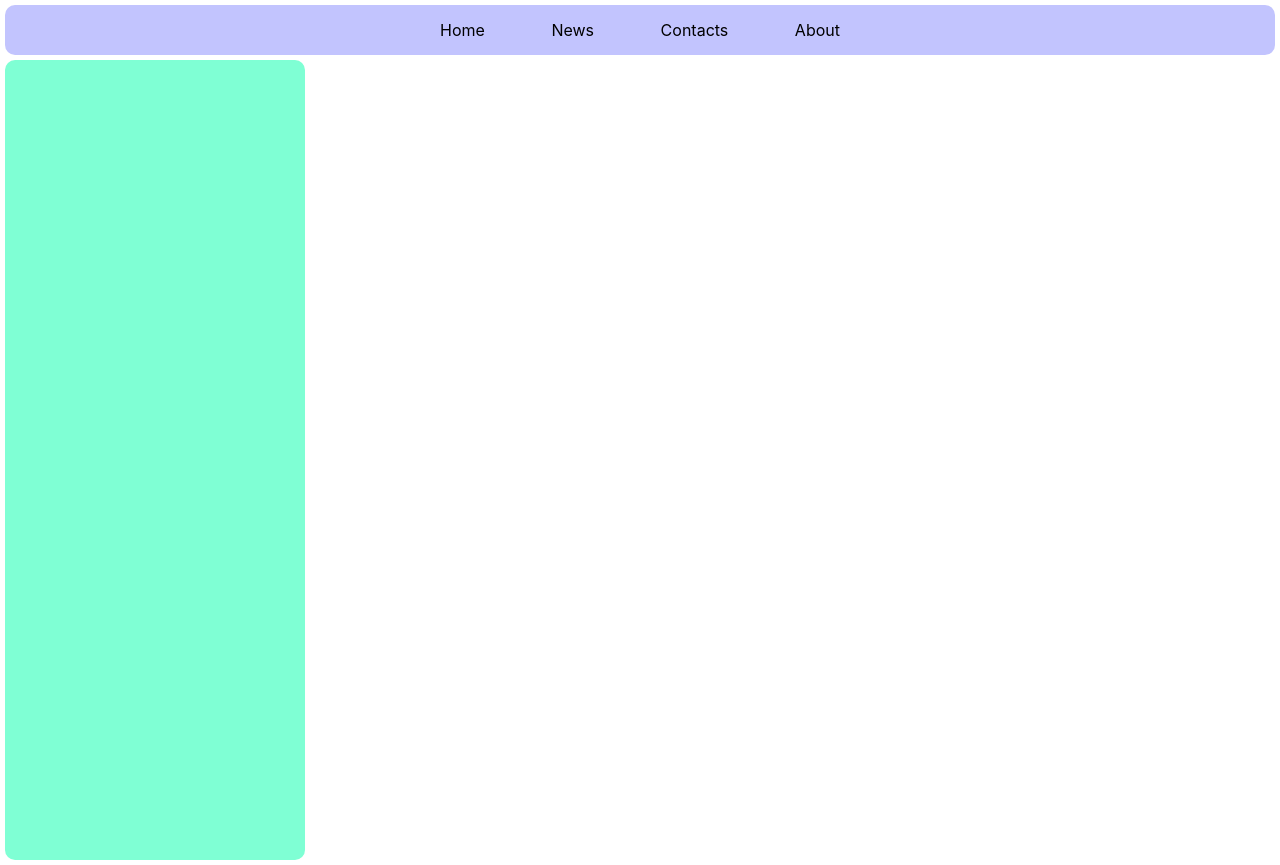
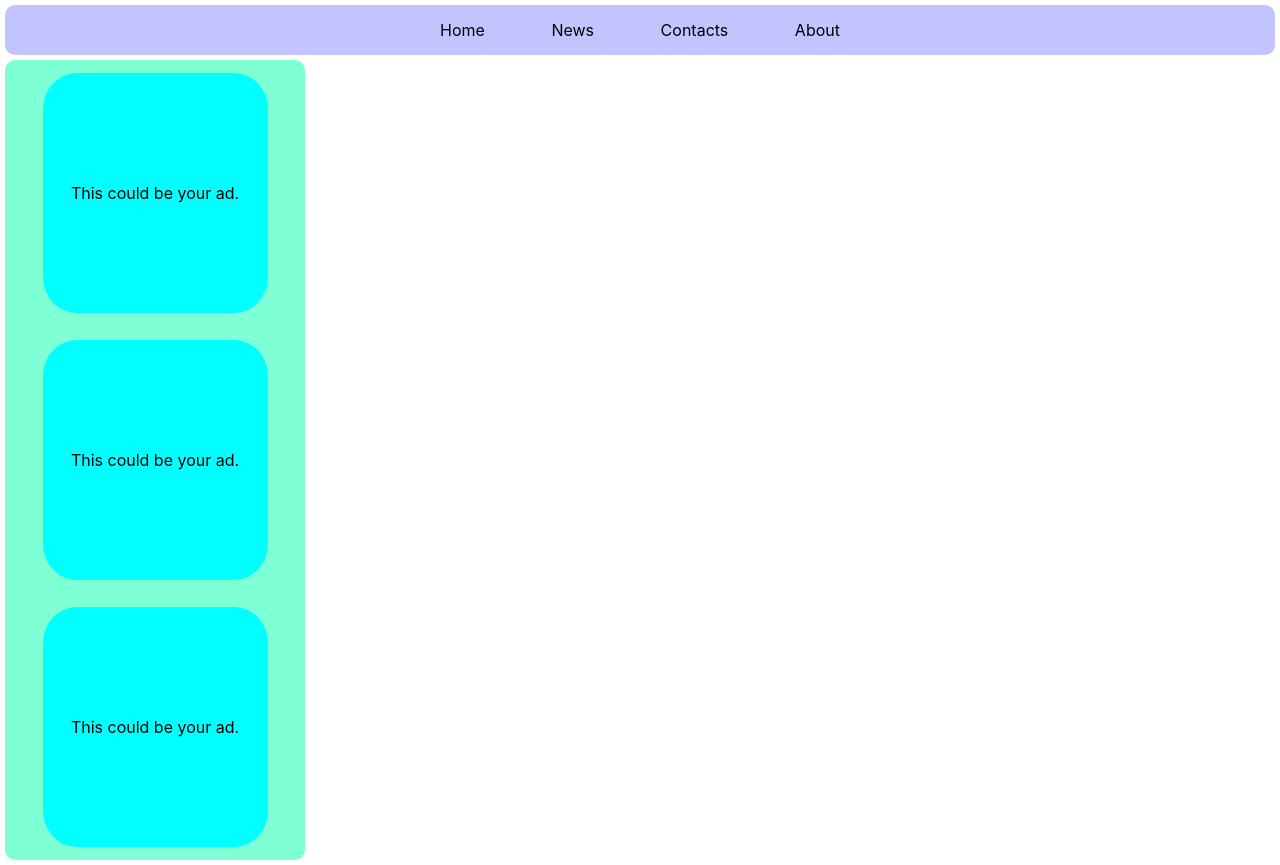
Before and after one commit to romanlychov/homeworks-react, a React (Create React App) app: page / in a window 1280 px wide. Built offline with nearby package versions, Linux system fonts and the light colour scheme.

Commit message:
Sidebar done

```diff
--- a/src/Components/Sidebar/Sidebar.css
+++ b/src/Components/Sidebar/Sidebar.css
@@ -4,4 +4,17 @@
     background-color: aquamarine;
     margin: 5px;
     border-radius: 10px;
+    display: flex;
+    flex-direction: column;
+    align-items: center;
+    justify-content: space-around;
 }
+
+.sidebar__info {
+    width: 75%;
+    height: 30vh;
+    background-color: aqua;
+    border-radius: 15%;
+    text-align: center;
+    line-height: 30vh;
+}
--- a/src/Components/Sidebar/Sidebar.jsx
+++ b/src/Components/Sidebar/Sidebar.jsx
@@ -5,9 +5,9 @@ class Sidebar extends React.Component {
     render() {
         return (
             <div className='sidebar'>
-                <article className='sidebar__'></article>
-                <article className='sidebar__'></article>
-                <article className='sidebar__'></article>
+                <article className='sidebar__info'>This could be your ad.</article>
+                <article className='sidebar__info'>This could be your ad.</article>
+                <article className='sidebar__info'>This could be your ad.</article>
             </div>
         );
     }
```
